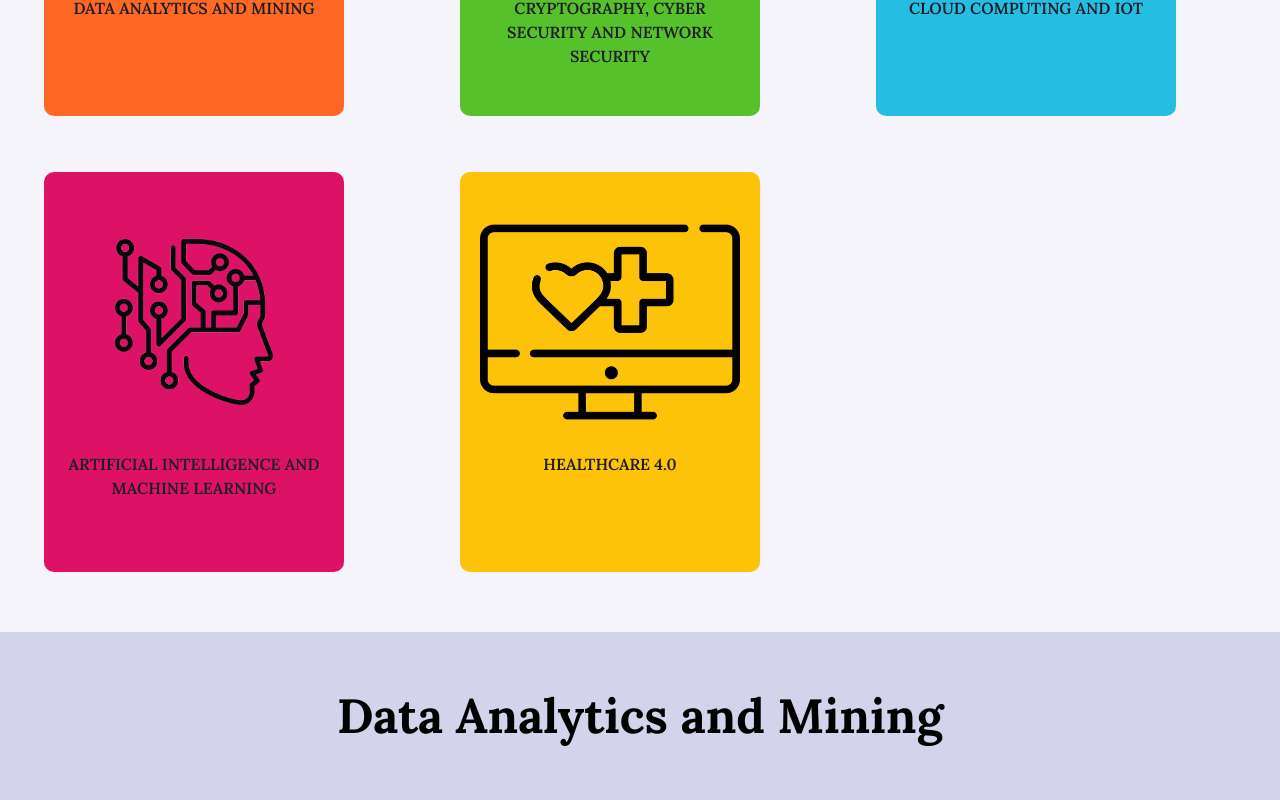
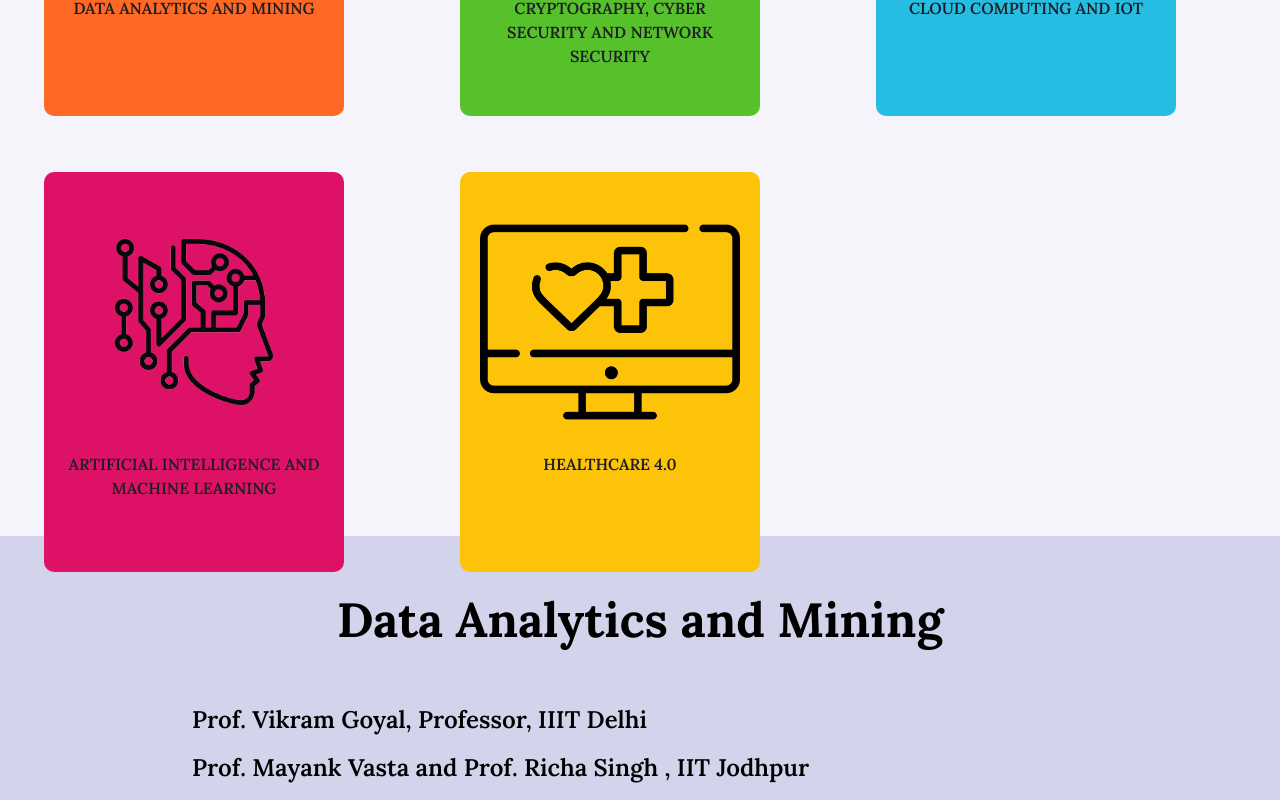
Before and after one commit to NITDCSE/ICSCCAT, a Next.js app: page /tracks in a window 1280 px wide. Shown: the part 553-1353 px from the top of the page. Built offline with nearby package versions, Linux system fonts and the light colour scheme.

Commit message:
second draft

```diff
--- a/app/tracks/page.jsx
+++ b/app/tracks/page.jsx
@@ -5,11 +5,6 @@
   return (
     <>
       <ConferenceTracks/>
-      {
-      tracks.map(function (elem, idx) {
-        return <Track key={idx} {...elem} imgOri = {idx % 2} />
-      })
-      }
     </>
   );
 }
--- a/components/homePage/ConferenceTracks.css
+++ b/components/homePage/ConferenceTracks.css
@@ -9,6 +9,7 @@
   perspective: 1000px;
   overflow: hidden; /* Prevent content from overflowing */
   border-radius: 10px; /* Add rounded corners */
+  transition: transform 0.3s; /* Add transition for smooth hover effect */
 }
 
 /* Define styles for the card inner container */
@@ -16,7 +17,6 @@
   width: 100%;
   height: 100%;
   transform-style: preserve-3d;
-    transition: transform 0.5s;
 }
 
 /* Define styles for the front of the card */
@@ -40,21 +40,11 @@
   margin-bottom: 20px; /* Add space between image and title */
 }
 
-  /* Define styles for the back of the card */
-  .back {
-    width: 100%;
-    height: 100%;
-    position: absolute;
-    backface-visibility: hidden;
-    transform: rotateY(180deg);
-    display: flex;
-    flex-direction: column;
-    justify-content: center;
-    align-items: center;
-    border-radius: 10px; /* Add rounded corners to content */
-    background-color: #e0e0e0; /* Background color for the back side */
-    overflow: hidden; /* Prevent content from overflowing */
+/* Define styles for the back of the card (hover effect) */
+.card:hover {
+  transform: scale(1.05); /* Increase scale on hover */
 }
+
 /* Add this CSS in your stylesheet or style component */
 .read-more-button {
   display: inline-block;
@@ -69,8 +59,17 @@
   background-color: #0056b3; /* Button background color on hover */
 }
 
+/* CSS for track container */
+.track-container {
+  display: flex;
+  flex-wrap: wrap;
+  justify-content: space-between;
+  /* Add any other desired styles to control width and layout */
+}
 
-  /* Apply the flip animation when the card is flipped */
-  .card.flip .card-inner {
-    transform: rotateY(180deg);
+/* CSS for individual track items */
+.track-item {
+  flex-basis: calc(50% - 10px); /* Adjust the width as needed */
+  margin: 5px; /* Add spacing between items as needed */
+  /* Add any other desired styles for individual tracks */
 }
--- a/components/homePage/ConferenceTracks.jsx
+++ b/components/homePage/ConferenceTracks.jsx
@@ -1,86 +1,78 @@
-// ConferenceTracks.js
+// CombinedTracks.js
 'use client'
 import React, { useState } from "react";
 import Link from "next/link";
+import Track from "@/components/homePage/Track_Pages/tracks/Track";
 import data_analytics from "@/assets/icons/data_mining.png";
 import cryptography from "@/assets/icons/cryptography.png";
 import iot from "@/assets/icons/IoT.png";
 import ai from "@/assets/icons/ai.png";
 import healthcare from "@/assets/icons/healthcare.png";
-import Image from "next/image";
 import './ConferenceTracks.css';
-import DataAnalyticsTrackPage from "./Track_Pages/tracks/dataanalytics";
-import CryptographyTrackPage from "./Track_Pages/tracks/cryptography";
-import CloudComputingTrackPage from "./Track_Pages/tracks/cloudcomputing";
-import AIMLTrackPage from "./Track_Pages/tracks/aiml";
+import { tracks } from '@/components/homePage/Track_Pages/tracks/data';
 
-
-
-export default function ConferenceTracks() {
+export default function CombinedTracks() {
   const themes = [
     {
       name: "DATA ANALYTICS AND MINING",
       imageUrl: data_analytics,
-      link: "/",
+      link: "#data-analytics", // Use section IDs as links
     },
     {
       name: "CRYPTOGRAPHY, CYBER SECURITY AND NETWORK SECURITY",
       imageUrl: cryptography,
-      link: "/cryptography",
+      link: "#cryptography",
     },
     {
       name: "CLOUD COMPUTING AND IOT",
       imageUrl: iot,
-      link: "/cloudcomputing",
+      link: "#cloudcomputing",
     },
     {
       name: "ARTIFICIAL INTELLIGENCE AND MACHINE LEARNING",
       imageUrl: ai,
-      link: "/aiml",
+      link: "#aiml",
     },
     {
       name: "HEALTHCARE 4.0",
       imageUrl: healthcare,
-      link: "/healthcare",
+      link: "#healthcare",
     },
   ];
 
-  const linkUrl = '/';
+  const [hoveredCard, setHoveredCard] = useState(null);
 
-  const [flippedCard, setFlippedCard] = useState(null);
-
-  const toggleCardFlip = (index) => {
-    setFlippedCard(flippedCard === index ? null : index);
+  const handleCardHover = (index) => {
+    setHoveredCard(index);
   };
 
-  // Define an array of background colors
+  const handleCardLeave = () => {
+    setHoveredCard(null);
+  };
+
   const cardColors = [
-    // "#FF5733", // Color for the first card
-    // "#33FF57", // Color for the second card
-    // "#5733FF", // Color for the third card
-    // "#FF33A1", // Color for the fourth card
-    // "#A1FF33", // Color for the fifth card
-
     "#FD6824",
     "#57C12C",
     "#26BDE3",
     "#DD1267",
-    "#FCC309"
+    "#FCC309",
   ];
 
   return (
+    <div>
       <section id="themes" className="py-6">
         <div className="container flex flex-col mx-auto px-6 py-4">
           <h4 className="max-w-md text-4xl font-bold text-center md:text-4xl md:text-left">Tracks</h4>
-        <div className="mt-6 grid grid-cols-1 xs:grid-cols-2 md:grid-cols-3 gap-4">
+          <div className="mt-6 grid grid-cols-1 xs:grid-cols-2 md:grid-cols-3 gap-4" style={{ height: '100vh' }}>
             {themes.map(function (theme, index) {
               return (
-              <div
+                <a
                   key={index}
-                href={theme.link}
-                className={`card ${flippedCard === index ? "flip" : ""}`}
-                style={{ backgroundColor: cardColors[index] }} // Assign background color
-                onClick={() => toggleCardFlip(index)}
+                  href={theme.link} // Use the link as the href
+                  className={`card ${hoveredCard === index ? "hovered" : ""}`}
+                  style={{ backgroundColor: cardColors[index] }}
+                  onMouseEnter={() => handleCardHover(index)}
+                  onMouseLeave={handleCardLeave}
                 >
                   <div className="card-inner">
                     <div className="front">
@@ -93,19 +85,18 @@
                         <p className="text-black font-semibold">{theme.name}</p>
                       </div>
                     </div>
-                  <div className="back" style={{ backgroundColor: cardColors[index] }}>
-                    {/* Use Link to create a link to the individual track page */}
-                    <Link href={`/Track_pages/${theme.link}`}>
-                      <div className="read-more-button">Read More</div>
-                    </Link>
                   </div>
-
-                </div>
-              </div>
+                </a>
               );
             })}
           </div>
         </div>
       </section>
+
+      {/* Render Track components */}
+      {tracks.map(function (elem, idx) {
+        return <Track key={idx} {...elem} imgOri={idx % 2} />;
+      })}
+    </div>
   );
 }
```
Lines whose indentation alone changed are shown as unchanged.
